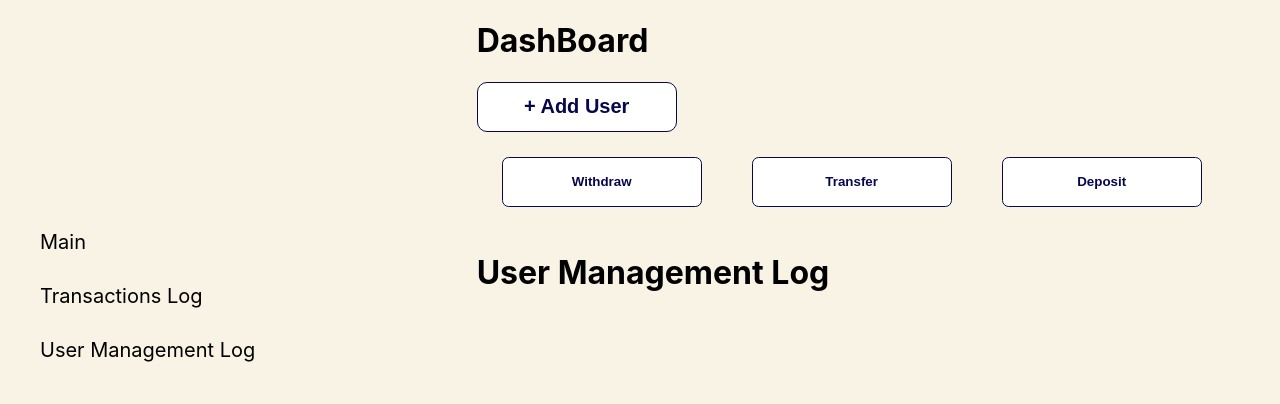
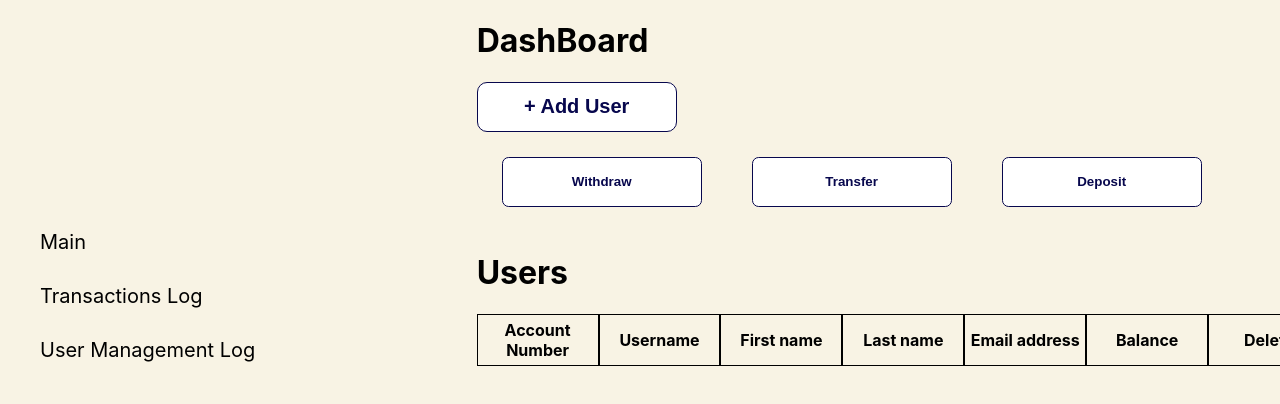
Before and after one commit to Hoshaiah/bank-app, a React (Create React App) app: page / in a window 1280 px wide. Both pictures are taken after a click on the element "Employee's". Shown: the top 404 px of the page. Built offline with nearby package versions, Linux system fonts and the light colour scheme.

Commit message:
designed dashboard for employee

```diff
--- a/src/App.css
+++ b/src/App.css
@@ -895,3 +895,40 @@ div#linkBankReminder {
 #auX{
   grid-area: aux;
 }
+
+
+#allUserAccounts{
+  min-width: 700px;
+  overflow-x: scroll;
+}
+
+#userDataHeader {
+  width: 100%;
+  display: flex;
+
+}
+
+#userDataHeader div{
+  display: flex;
+  padding: 3px;
+  border: 1px solid;
+  padding: 5px;
+  width: 180px;
+  font-weight: bolder;
+  justify-content: center;
+  align-items: center;
+  text-align: center;
+}
+
+.userRow {
+  width: 100%;
+}
+
+.userRowData {
+  display: block;
+  padding: 5px;
+  border: 1px solid;
+  width: 180px;
+  text-align: center;
+  overflow: hidden;
+}
--- a/src/js/Employee.js
+++ b/src/js/Employee.js
@@ -103,20 +103,30 @@ function Employee(props){
                         /> */}
                     </div>
                     <div id ="allUserAccounts">
+                        <h1>Users</h1>
+                        <div id="userDataHeader">
+                            <div>Account Number</div>
+                            <div>Username</div>
+                            <div>First name</div>
+                            <div>Last name</div>
+                            <div>Email address</div>
+                            <div>Balance</div>
+                            <div>Delete</div>
+                        </div>
                         {Object.keys(users).map((key, index) => ( key=== "undefined" ? "" :
                             <div class="userRow">
-                                <row>{users[key].accountNumber}</row>
-                                <row>{users[key].username}</row>
-                                <row>{users[key].firstName}</row>
-                                <row>{users[key].lastName}</row>
-                                <row>{users[key].email}</row>
-                                <row>{users[key].wallet}</row>
-                                <row onClick={()=> onDeleteUser(key)}>Delete</row>
+                                <div class="userRowData">{users[key].accountNumber}</div>
+                                <div class="userRowData">{users[key].username}</div>
+                                <div class="userRowData">{users[key].firstName}</div>
+                                <div class="userRowData">{users[key].lastName}</div>
+                                <div class="userRowData">{users[key].email}</div>
+                                <div class="userRowData">{users[key].wallet}</div>
+                                <div class="userRowData" onClick={()=> onDeleteUser(key)}>Delete</div>
                             </div>
                         ))}
                     </div>
 
-                    <EmployeeTransactions
+                    {/* <EmployeeTransactions
                         adminRecords = {adminRecords}
                         setAdminRecords = {setAdminRecords}
                     />
@@ -128,7 +138,7 @@ function Employee(props){
                             setAdminRecords = {setAdminRecords}
                         />
 
-                    </div>
+                    </div> */}
                 </main>
             </div>
         )
```
